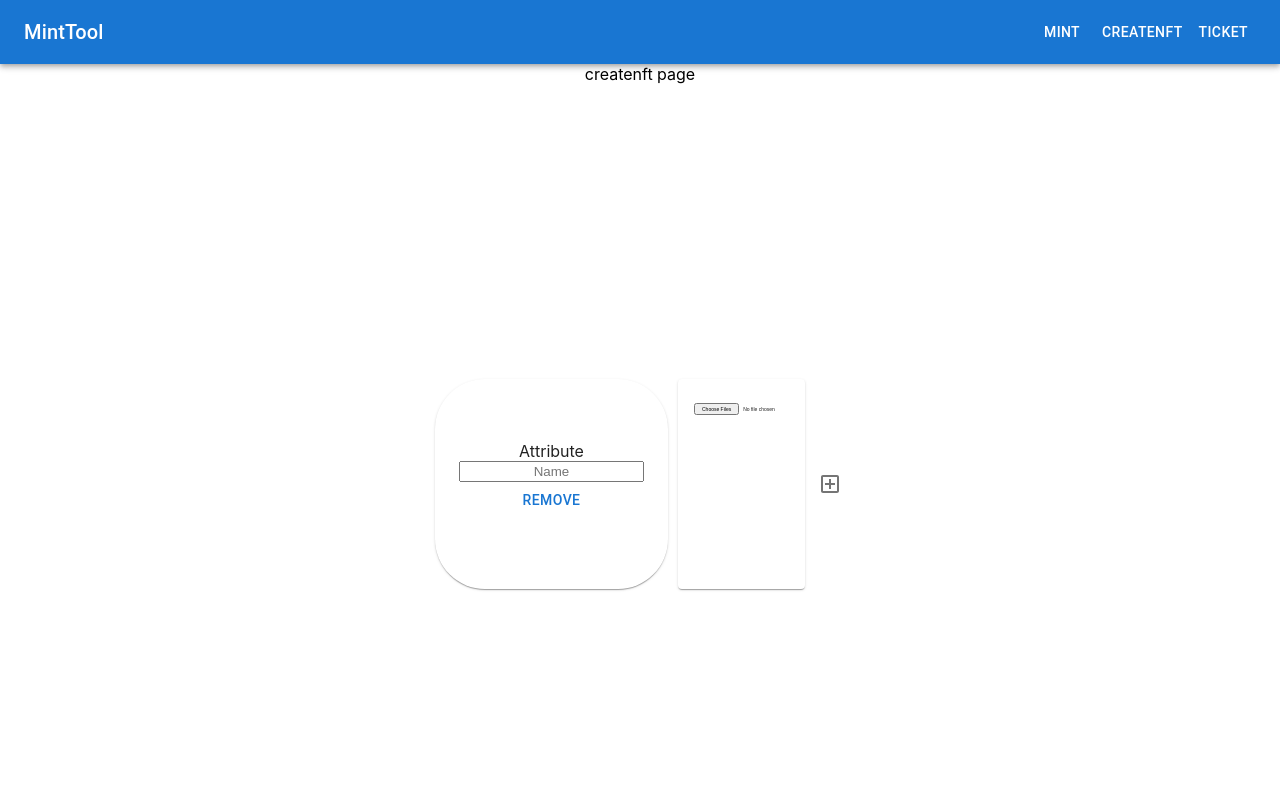
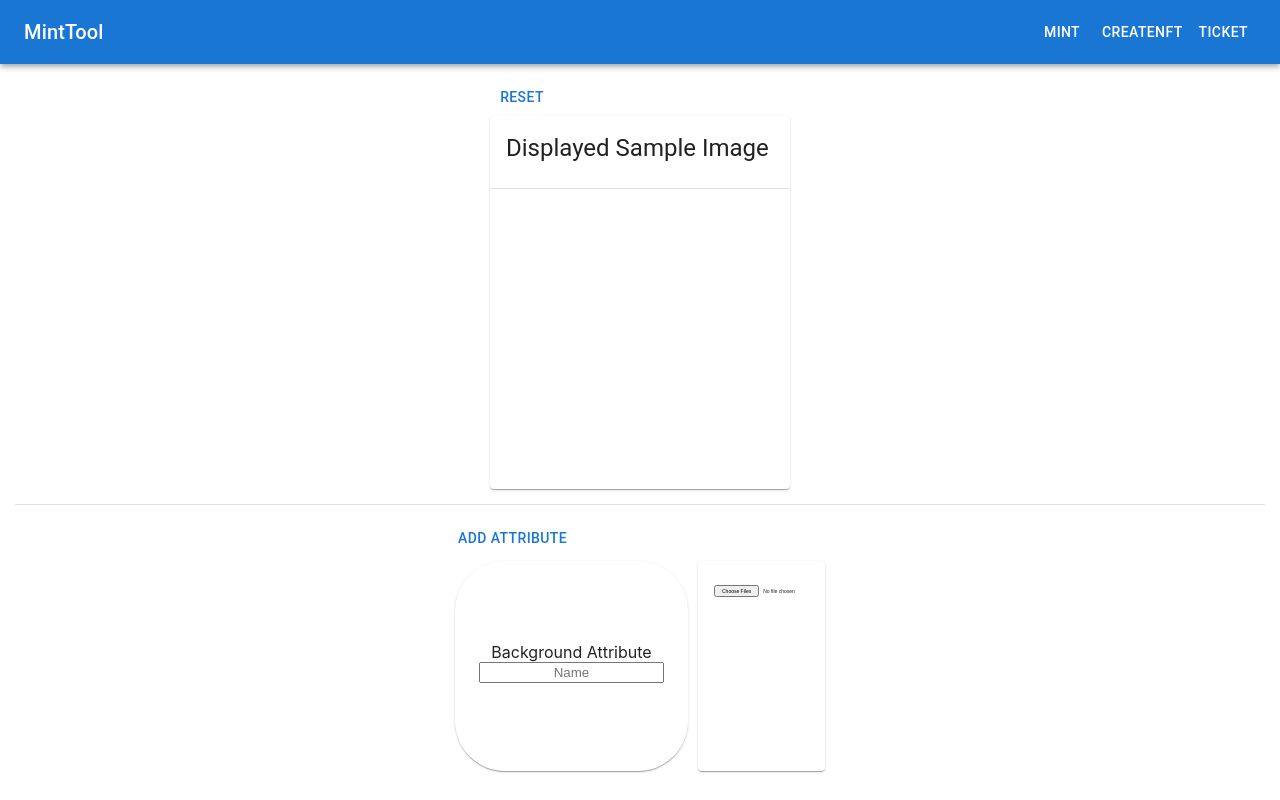
Before and after one commit to codestates/BEB-04-final-mintool, a Next.js app: page /createnft in a window 1280 px wide. Shown: the top 800 px of the page. Built offline with nearby package versions, Linux system fonts and the light colour scheme.

Commit message:
Fix : 그림 보이기 및 그림추가 부분 수정

```diff
--- a/global.css
+++ b/global.css
@@ -27,6 +27,7 @@ body {
   flex-direction: row;
   justify-content: center;
   align-items: center;
+  flex-wrap: wrap;
 }
 
 
@@ -50,3 +51,8 @@ footer a {
   justify-content: center;
   align-items: center;
 }
+
+.displaySelectedContainer {
+  min-width: 300px;
+  min-height: 300px;
+}
--- a/pages/createnft/index.js
+++ b/pages/createnft/index.js
@@ -1,24 +1,51 @@
 import ImageLoader from "../../components/ImageLoader/ImageLoader";
 import AddBoxOutlinedIcon from '@mui/icons-material/AddBoxOutlined';
-import { IconButton } from "@mui/material";
+import { Button, Card, CardContent, CardMedia, Divider, IconButton, Input, Typography } from "@mui/material";
 import { useState } from "react";
 
+
 const createnftpage = () => {
-    const [imgLoaderNum, setImgLoaderNum] = useState([0]);
+    const [attributeTabs, setAttributesTabs] = useState([1]);
+    const [selectedImgs, setSelectedImgs] = useState([]);
 
-    const handleOnClickX = (componentId)=>{
-        const myArr = imgLoaderNum.filter((el)=>el !== componentId);
-        setImgLoaderNum(myArr);
+    const handleImgClick = (imgUrl,isBackGround=false) => {
+        const A = selectedImgs.filter(e => e === imgUrl);
+        // console.log(A);
+        A.length > 0 ? setSelectedImgs([...selectedImgs.filter(e => e !== imgUrl)]) :
+        isBackGround ? setSelectedImgs([imgUrl, ...selectedImgs]) : setSelectedImgs([...selectedImgs, imgUrl])
+    }
+
+    const resetDisplay = () => {
+        setSelectedImgs([]);
+    }
+
+    const removeOneTap = (tabId)=>{
+        const tmpArr = attributeTabs.filter(e=>tabId!==e);
+        setAttributesTabs(tmpArr);
     }
 
     return (
-        <div className="container">
-            createnft page
-            <div className="containerH">
-                { imgLoaderNum.map((_,idx)=><ImageLoader key={imgLoaderNum[idx]} handleOnX={()=>{handleOnClickX(imgLoaderNum[idx])}}></ImageLoader>) }
-                <IconButton onClick={ ()=>{setImgLoaderNum([...imgLoaderNum, imgLoaderNum.slice(-1)[0]+1 ])} }>
-                    <AddBoxOutlinedIcon></AddBoxOutlinedIcon>
-                </IconButton>
+        <div className="container" style={{ padding: '15px', justifyContent: 'flex-start' }}>
+            <div>
+                <Button onClick={resetDisplay}>reset</Button>
+                <Card style={{marginBottom:'15px'}}>
+                    <CardContent>
+                        <Typography gutterBottom variant="h5" component="div">
+                            Displayed Sample Image
+                        </Typography>
+                    </CardContent>
+                    <Divider style={{ width: '100%',}} ></Divider>
+                    <div className="displaySelectedContainer">
+                        {selectedImgs.map(imgurl => {
+                            return <img src={imgurl} key={imgurl} style={{ height: '300px', width: '300px', position: "absolute", objectFit:"contain" }}  ></img>
+                        })}
+                    </div>
+                </Card>
+            </div>
+            <Divider style={{ width: '100%' }}></Divider>
+            <div style={{marginTop:'15px'}}>
+                <Button onClick={() => { setAttributesTabs([...attributeTabs, attributeTabs.slice(-1)[0] + 1]) }}>Add attribute</Button>
+                {attributeTabs.map((el, idx) => <ImageLoader key={attributeTabs[idx]} handleImgClick={handleImgClick} resetDisplay={resetDisplay} isBackGround={el} handleClickX={removeOneTap} />)}
             </div>
         </div>
     )
```
Also changed, not shown: components/ImageLoader/ImageLoaderLoader.js (added, +33 -0 lines).
